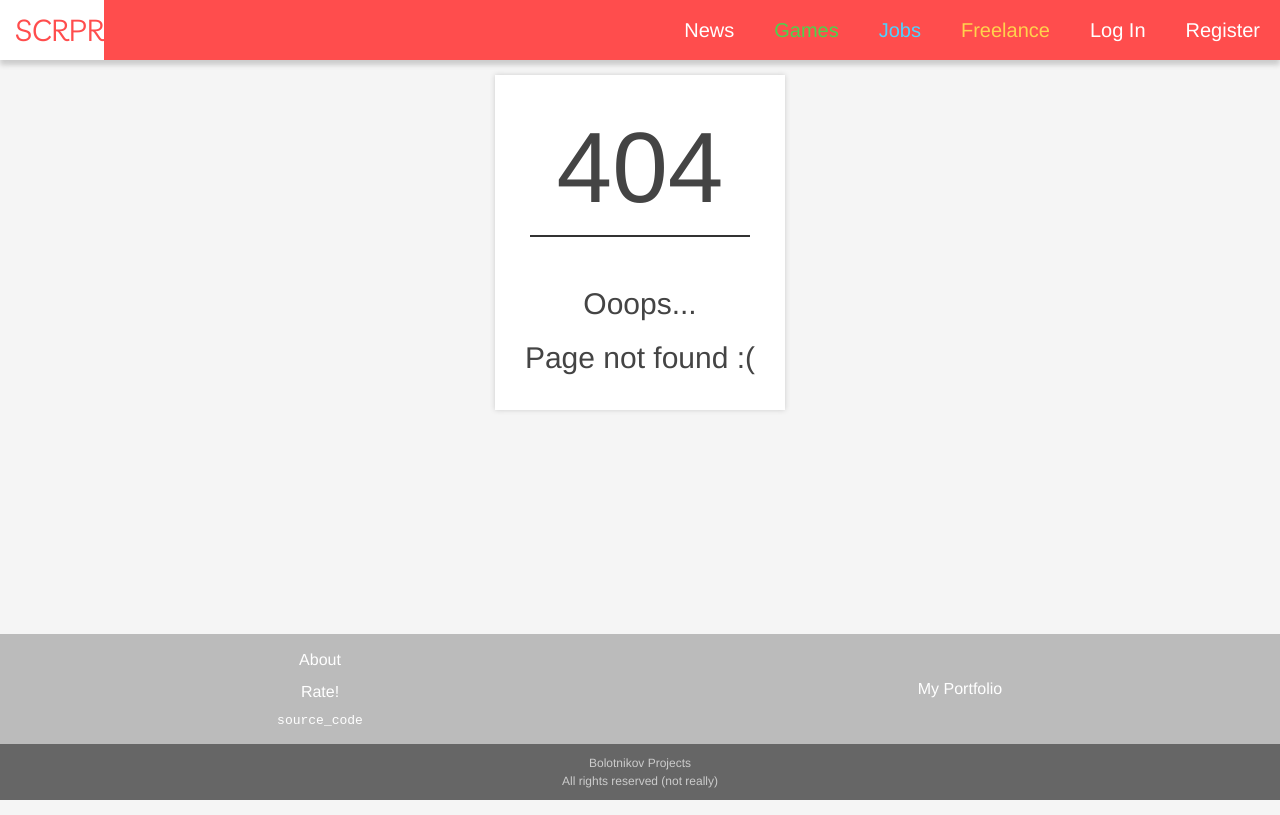
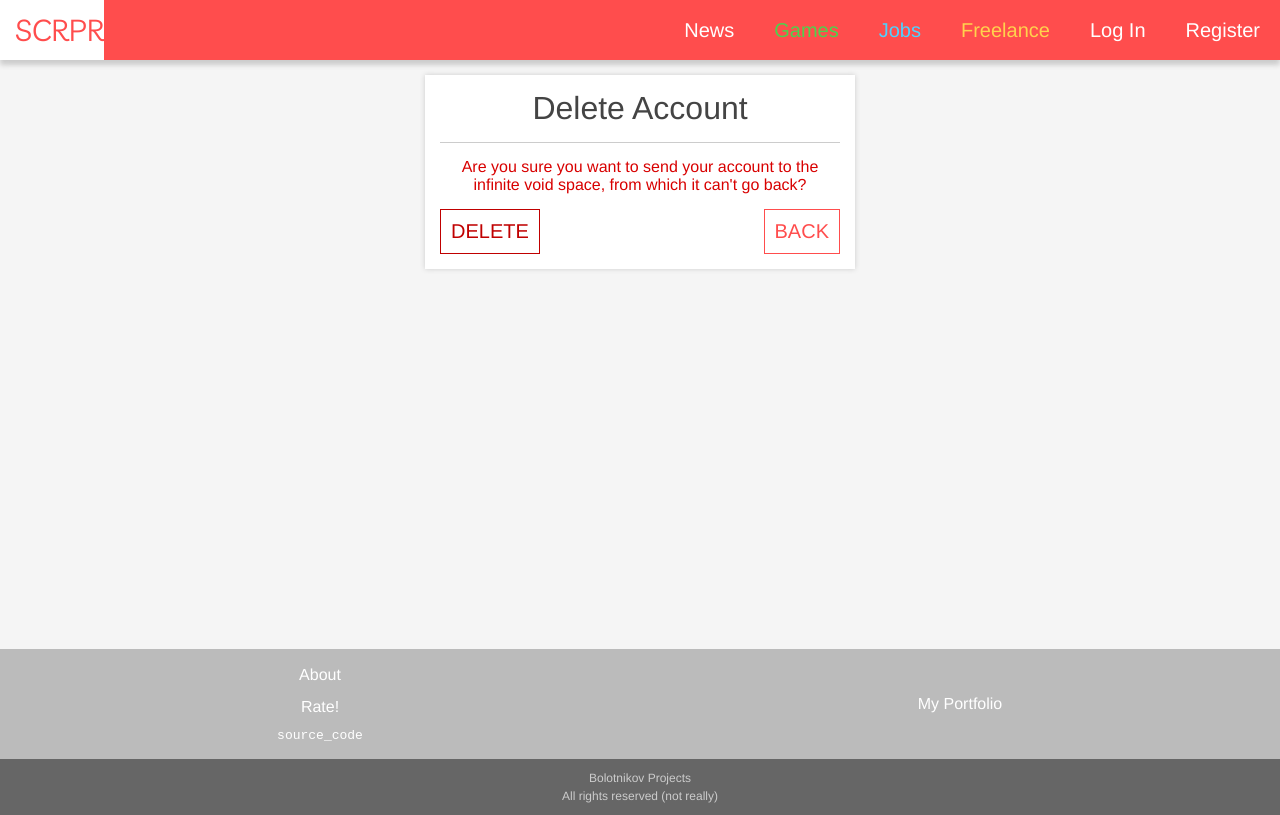
Before and after one commit to IgorBolotnikov/SCRPR-PWA, a React (Create React App) app: page /auth/delete-account in a window 1280 px wide. Before the commit this address had no page. Built offline with nearby package versions, Linux system fonts and the light colour scheme; the HTML template or start-up script is replaced by a standard one.

Commit message:
Add delete account message

```diff
--- a/src/App.js
+++ b/src/App.js
@@ -20,6 +20,7 @@ import ResetPassword from './pages/passwordReset/resetPassword';
 import FavoritesPage from './pages/favoritesPage';
 import EditAccountPage from './pages/editAccountPage';
 import ChangePasswordPage from './pages/changePasswordPage';
+import DeleteAccountPage from './pages/deleteAccountPage';
 
 import NoMatchesPage from './pages/noMatchesPage';
 // Components
@@ -77,6 +78,9 @@ function App() {
           <Route path="/auth/change-password">
             <ChangePasswordPage />
           </Route>
+          <Route path="/auth/delete-account">
+            <DeleteAccountPage />
+          </Route>
           <Route path="/about">
             <AboutPage />
           </Route>
--- a/src/components/authForms.js
+++ b/src/components/authForms.js
@@ -31,6 +31,11 @@ export function AuthWindow(props) {
           dangerouslySetInnerHTML={{__html: props.note}}
         />
       )}
+      { props.warning && (
+        <p className="warning_message"
+          dangerouslySetInnerHTML={{__html: props.warning}}
+        />
+      )}
       {props.children}
     </div>
   );
--- a/src/index.css
+++ b/src/index.css
@@ -63,6 +63,17 @@ input, textarea, select, option {
   align-items: center;
   justify-content: center;
   margin: 15px;
+}
+
+.warning_message {
+  color: #d80000;
+  text-align: center;
+}
+
+.button_options {
+  display: flex;
+  flex-direction: row;
+  justify-content: space-between;
 }
 
 .message_404_container {
@@ -1087,6 +1098,13 @@ input, textarea, select, option {
   margin-top: 40px;
   display: flex;
   border-top: 1px solid #cccccc;
+}
+
+.edit_account_button {
+  display: block;
+  margin-top: 15px;
+  width: calc(100% + 8px - 30px);
+  text-align: center;
 }
 
 .account_button {
@@ -1474,6 +1492,12 @@ input, textarea, select, option {
     color: #ff4d4d;
   }
 
+  .danger_button:hover {
+    background-color: #c00000;
+    color: white;
+    cursor: pointer;
+  }
+
   #filters_button {
     display: inline-block;
   }
--- /dev/null
+++ b/src/pages/deleteAccountPage.js
@@ -0,0 +1,27 @@
+import React from 'react';
+import { Link } from 'react-router-dom';
+import {
+  AuthField,
+  AuthWindow,
+  AuthButton
+} from './../components/authForms';
+
+export default function DeleteAccountPage(props) {
+  function handleSubmit(event) {
+    event.prevertDefault();
+  }
+
+  return (
+    <AuthWindow
+      header="Delete Account"
+      warning="Are you sure you want to send your account to the infinite void space, from which it can't go back?"
+    >
+      <form className="update_form" method="POST" onSubmit={handleSubmit}>
+        <div className="button_options">
+          <input type="submit" value="DELETE" className="auth_button danger_button"/>
+          <Link className="auth_button big_button" to="/auth/edit-account">BACK</Link>
+        </div>
+      </form>
+    </AuthWindow>
+  );
+}
--- a/src/pages/editAccountPage.js
+++ b/src/pages/editAccountPage.js
@@ -1,4 +1,5 @@
 import React, { useState } from 'react';
+import { Link } from 'react-router-dom';
 import {
   AuthField,
   AuthWindow,
@@ -29,7 +30,7 @@ export default function EditAccountPage(props) {
       <form
         className="update_form"
         method="POST"
-        enctype="multipart/form-data"
+        encType="multipart/form-data"
         onSubmit={handleSubmit}
       >
         <AuthField
@@ -51,8 +52,8 @@ export default function EditAccountPage(props) {
         <input type="submit" value="SUBMIT" className="account_button big_button"/>
       </form>
       <div className="additional_options">
-        <a className="account_button big_button" href="/auth/change_password">Change Password</a>
-        <a className="account_button danger_button" href="/auth/delete_account">Delete Account</a>
+        <Link className="account_button big_button" to="/auth/change-password">Change Password</Link>
+        <Link className="account_button danger_button" to="/auth/delete-account">Delete Account</Link>
       </div>
     </AuthWindow>
   );
--- a/src/pages/favoritesPage.js
+++ b/src/pages/favoritesPage.js
@@ -12,8 +12,8 @@ export default function FavoritesPage(props) {
         image={null}
       />
 
-      <div class="results_container">
-        <div class="favorites_container window">
+      <div className="results_container">
+        <div className="favorites_container window">
           <FavoritesList
             header="Favorites in Games"
           >
@@ -54,12 +54,12 @@ export default function FavoritesPage(props) {
 function FavoritesEntry(props) {
   return (
     <a href={"/favorites/" + props.link}>
-      <li class="favorites_list_item">
-        <div class="favorites_list_item_title">
+      <li className="favorites_list_item">
+        <div className="favorites_list_item_title">
           "{props.title}"
-          {props.additionalInfo && <span class="favorites_list_item_additional">{props.additionalInfo}</span>}
+          {props.additionalInfo && <span className="favorites_list_item_additional">{props.additionalInfo}</span>}
         </div>
-        <div class="favorites_list_item_notifications">
+        <div className="favorites_list_item_notifications">
           {props.notificationFrequancy}
         </div>
       </li>
@@ -69,8 +69,8 @@ function FavoritesEntry(props) {
 
 function FavoritesList(props) {
   return (
-    <ul class="favorites_list">
-      <h2 class="favorites_header">{props.header}</h2>
+    <ul className="favorites_list">
+      <h2 className="favorites_header">{props.header}</h2>
       {props.children}
     </ul>
   );
```
Also changed, not shown: src/components/sideBar.js.
